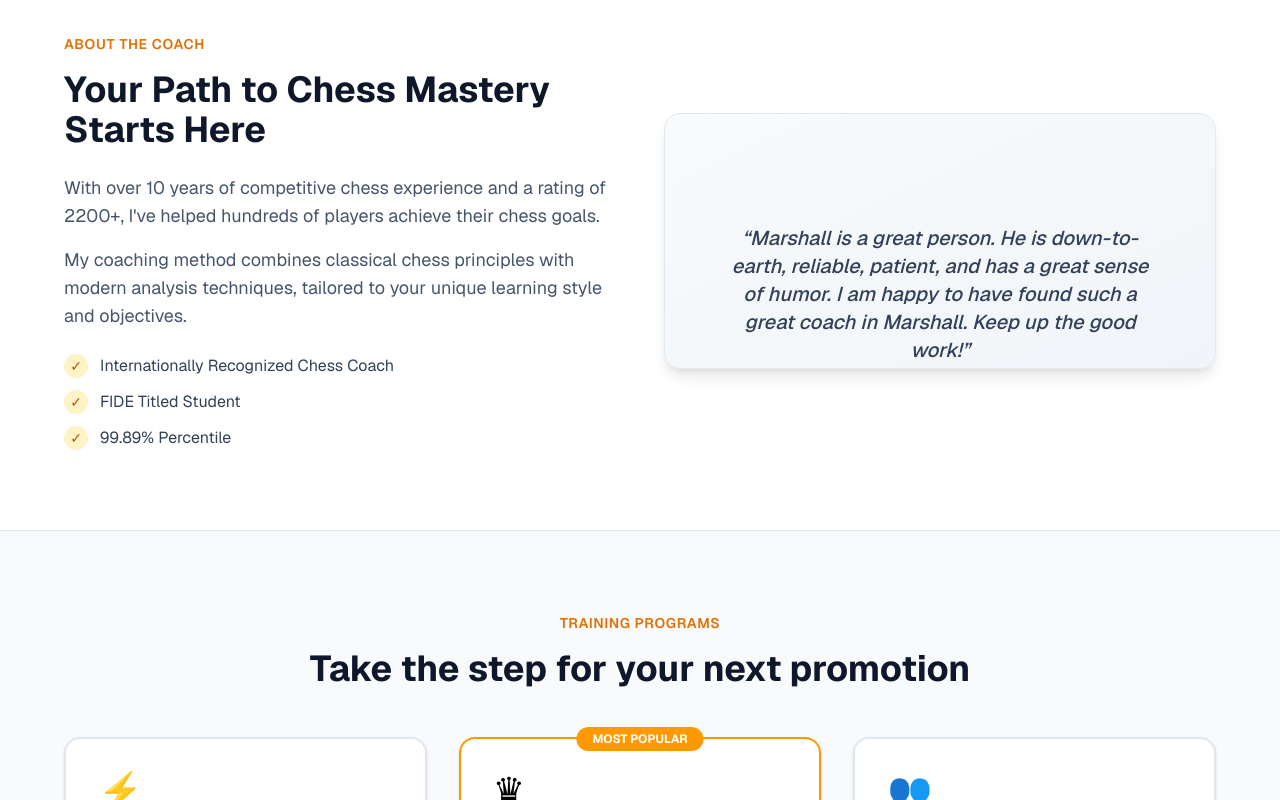
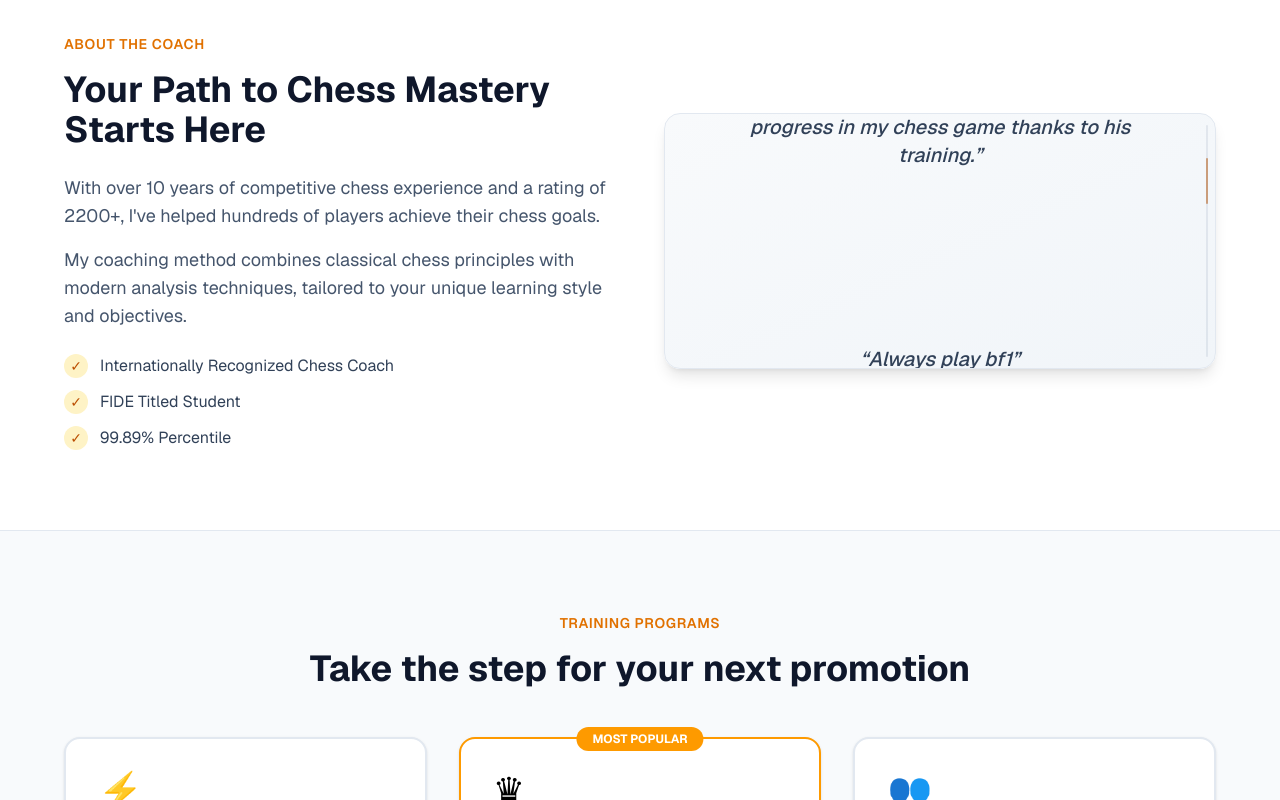
Before and after one commit to bezalel6/pawn-to-queen, a Next.js app: page / in a window 1280 px wide. Shown: the part 840-1640 px from the top of the page. Built offline with nearby package versions, Linux system fonts and the light colour scheme.

Commit message:
continuous infinite scroll

```diff
--- a/src/components/landing/sections/About.module.css
+++ b/src/components/landing/sections/About.module.css
@@ -7,7 +7,6 @@
   display: flex;
   flex-direction: column;
   width: 100%;
-  margin-top: -64;
 }
 
 .quote-item {
@@ -20,3 +19,22 @@
   align-items: center;
   padding: 0 1rem;
 }
+
+.scrollbar-track {
+  position: absolute;
+  right: 8px;
+  top: 12px;
+  width: 2px;
+  height: 232px;
+  background-color: rgba(148, 163, 184, 0.2);
+  border-radius: 1px;
+}
+
+.scrollbar-thumb {
+  position: absolute;
+  width: 2px;
+  height: 46px;
+  background-color: rgba(180, 83, 9, 0.5);
+  border-radius: 1px;
+  transition: top 0.05s ease-out;
+}
--- a/src/components/landing/sections/About.tsx
+++ b/src/components/landing/sections/About.tsx
@@ -5,18 +5,26 @@ import AchievementItem from "../AchievementItem";
 import styles from "./About.module.css";
 
 export default function About() {
-  const [currentIndex, setCurrentIndex] = useState(0);
-  const quoteHeight = 256; // Height of each quote container (h-64 = 256px)
+  const [offset, setOffset] = useState(0);
+  const quoteHeight = 256;
+  const totalHeight = testimonials.length * quoteHeight;
 
   useEffect(() => {
-    const interval = setInterval(() => {
-      setCurrentIndex((prev) => (prev + 1) % (testimonials.length - 1));
-    }, 2500); // Scroll every 5 seconds
+    let animationFrameId: number;
+    let currentOffset = 0;
 
-    return () => clearInterval(interval);
+    const animate = () => {
+      currentOffset += 0.5;
+      setOffset(currentOffset);
+      animationFrameId = requestAnimationFrame(animate);
+    };
+
+    animationFrameId = requestAnimationFrame(animate);
+
+    return () => cancelAnimationFrame(animationFrameId);
   }, []);
 
-  const offset = currentIndex * quoteHeight;
+  const scrollPercentage = ((offset % totalHeight) / totalHeight) * 100;
 
   return (
     <section id="about" className="border-t border-slate-200 bg-white py-20">
@@ -50,10 +58,11 @@ export default function About() {
               className={`${styles["quote-container"]} overflow-hidden rounded-2xl border-1 border-slate-200 bg-gradient-to-br from-slate-50 to-slate-100 p-12 text-center shadow-lg`}
             >
               <div
-                className={`${styles["quote-scroller"]} transition-transform duration-1000`}
-                style={{ transform: `translateY(-${offset}px)` }}
+                className={styles["quote-scroller"]}
+                style={{ transform: `translateY(-${offset % totalHeight}px)` }}
               >
-                {testimonials.map((testimonial, index) => (
+                {[...testimonials, ...testimonials].map(
+                  (testimonial, index) => (
                     <div key={index} className={styles["quote-item"]}>
                       <div className="mb-6 text-8xl"></div>
                       <blockquote className="mb-4 text-xl font-medium text-slate-700 italic">
@@ -65,8 +74,15 @@ export default function About() {
                         </p>
                       )}
                     </div>
-                ))}
+                  ),
+                )}
               </div>
+            </div>
+            <div className={styles["scrollbar-track"]}>
+              <div
+                className={styles["scrollbar-thumb"]}
+                style={{ top: `${scrollPercentage}%` }}
+              />
             </div>
           </div>
         </div>
```
Lines whose indentation alone changed are shown as unchanged.
